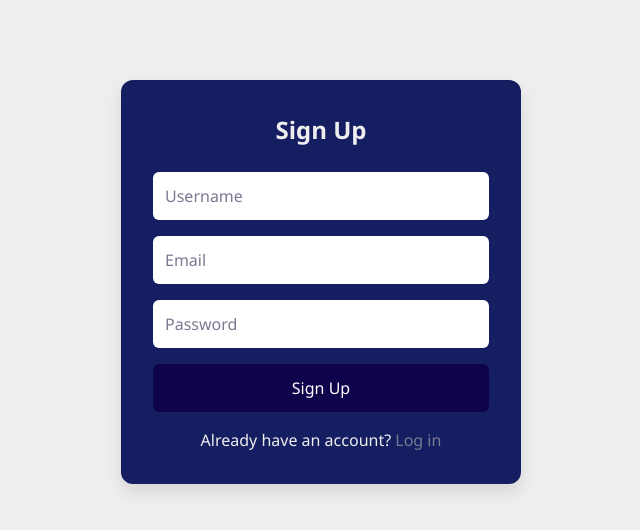
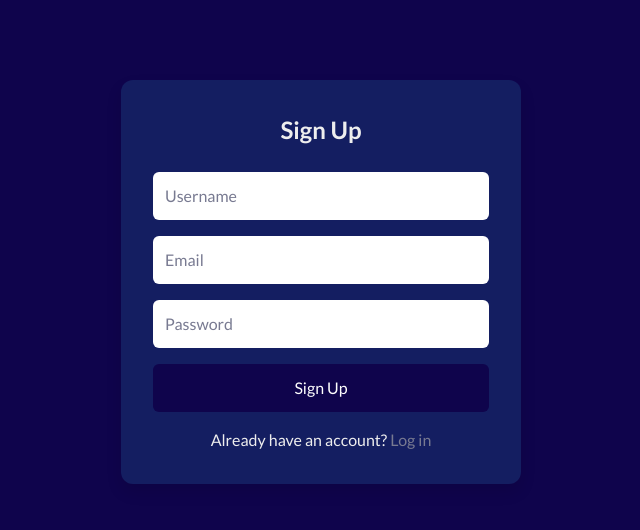
Before and after one commit to Ash4477/web-dev-comsicon, a React (Vite) app in the folder front-end/: page /signup in a window 1280 px wide. Shown: the top 530 px of the page, without its empty margins (319-959 px from the left). Built offline with nearby package versions, Linux system fonts and the light colour scheme.

Commit message:
update navigation

```diff
--- a/front-end/package.json
+++ b/front-end/package.json
@@ -13,6 +13,7 @@
     "react": "^19.0.0",
     "react-dom": "^19.0.0",
     "react-icons": "^5.5.0",
+    "react-router-dom": "^7.5.1",
     "socket.io-client": "^4.8.1"
   },
   "devDependencies": {
--- a/front-end/src/App.css
+++ b/front-end/src/App.css
@@ -5,11 +5,8 @@
   --main-theme-4: #eeeeee;
 }
 
-<<<<<<< HEAD
-=======
 body {
-  background-color: var(--main-theme-2);
+  background-color: var(--main-theme-1);
   color: white;
   font-family: Lato, sans-serif;
 }
->>>>>>> c5b4fad9e3a41611e76508b3b65f3214ac4d355f
--- a/front-end/src/App.jsx
+++ b/front-end/src/App.jsx
@@ -6,6 +6,9 @@
 import Home from "./pages/Home";
 import CreateProject from "./pages/CreateProject";
 import JoinProject from "./pages/JoinProject";
+import Dashboard from "./Dashboard";
+import "./App.css";
+
 function App() {
   return (
     <Router>
@@ -13,11 +16,12 @@
         <Route path="/" element={<Login />} />
         <Route path="/login" element={<Login />} />
         <Route path="/signup" element={<Signup />} />
+        <Route path="/dashboard" element={<Dashboard />} />
         <Route path="/performance" element={<Performance />} />
         <Route path="/projectDetails" element={<ProjectDetails />} />
         <Route path="/Home" element={<Home />} />
-        <Route path="/create-project" element={<CreateProject/>}/>
-        <Route path="/join-project" element={<JoinProject/>}/>
+        <Route path="/create-project" element={<CreateProject />} />
+        <Route path="/join-project" element={<JoinProject />} />
       </Routes>
     </Router>
   );
--- a/front-end/src/pages/Login.jsx
+++ b/front-end/src/pages/Login.jsx
@@ -1,14 +1,19 @@
-import React from "react";
+import { useNavigate } from "react-router-dom";
+
 import "../styles/Login.css";
 
 function Login() {
+  const navigate = useNavigate();
+
   return (
     <div className="auth-container">
       <h2>Login</h2>
       <form>
         <input type="text" placeholder="Username" required />
         <input type="password" placeholder="Password" required />
-        <button type="submit">Login</button>
+        <button type="submit" onClick={() => navigate("/dashboard")}>
+          Login
+        </button>
       </form>
       <div className="switch-link">
         Don't have an account? <a href="/signup">Sign up</a>
--- a/front-end/src/pages/SignUp.jsx
+++ b/front-end/src/pages/SignUp.jsx
@@ -1,8 +1,8 @@
-import React from "react";
+import { useNavigate } from "react-router-dom";
 import "../styles/Login.css";
 
-
 function Signup() {
+  const nav = useNavigate();
   return (
     <div className="auth-container">
       <h2>Sign Up</h2>
@@ -10,7 +10,9 @@
         <input type="text" placeholder="Username" required />
         <input type="email" placeholder="Email" required />
         <input type="password" placeholder="Password" required />
-        <button type="submit">Sign Up</button>
+        <button type="submit" onClick={() => nav("/login")}>
+          Sign Up
+        </button>
       </form>
       <div className="switch-link">
         Already have an account? <a href="/login">Log in</a>
```
Also changed, not shown: 1 other file (tests, documents, lock files or other folders).
